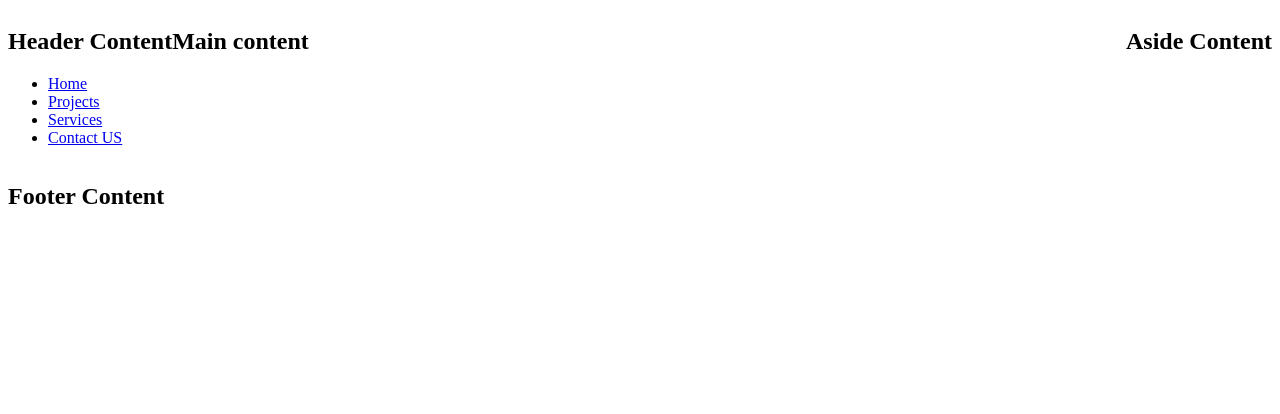
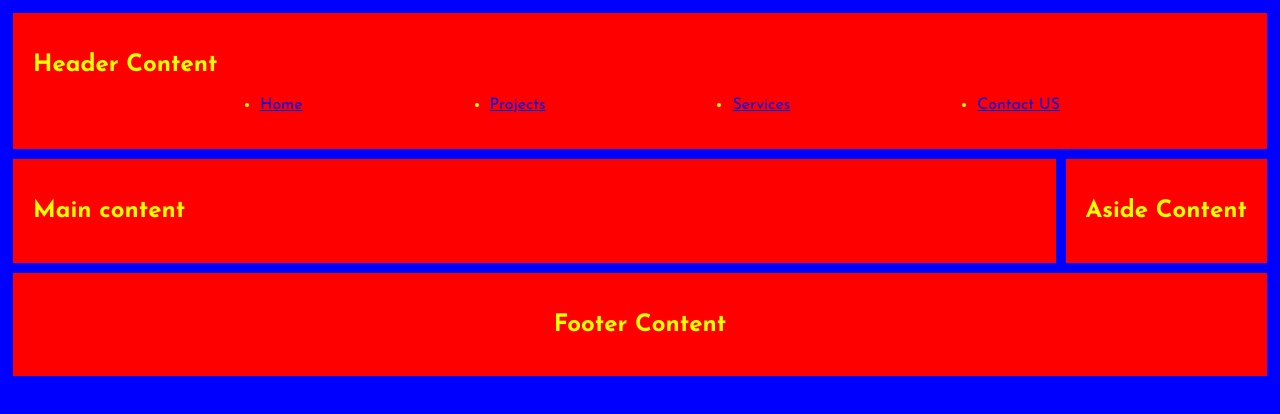
Before and after one commit to kcb1991/wdd131, a plain HTML site: page week01/basic-layout.html in a window 1280 px wide. Drawn offline with Linux system fonts and the light colour scheme.

Commit message:
7th commit

```diff
--- a/week01/basic-layout.html
+++ b/week01/basic-layout.html
@@ -13,7 +13,7 @@
     <header>
         <h2>Header Content</h2>
         <nav>
-            <ul>
+            <ul class="navigation">
                 <li><a href="#">Home</a></li>
                 <li><a href="#">Projects</a></li>
                 <li><a href="#">Services</a></li>
--- a/week01/styles/layout.css
+++ b/week01/styles/layout.css
@@ -1,7 +1,33 @@
 body {
     display: grid;
     grid-template: auto 1fr auto / auto 1fr auto;
+    font-family: 'Josefin Sans', sans-serif;
+    background-color: blue;
+    color: yellow;
 }
-.body header{
+main, aside, header, footer {
+    padding: 20px;
+    margin: 5px;
+}
+header{
     grid-column: 1/4;
+    background-color: red;
 }
+main {
+    grid-column: 1/3;
+    background-color: red;
+}
+aside {
+    grid-column: 3;
+    background-color: red;
+}
+footer {
+    grid-column: 1/4;
+    text-align: center;
+    background-color: red;
+}
+.navigation {
+    display: flex;
+    flex-direction: row;
+    justify-content: space-evenly;
+}
```
